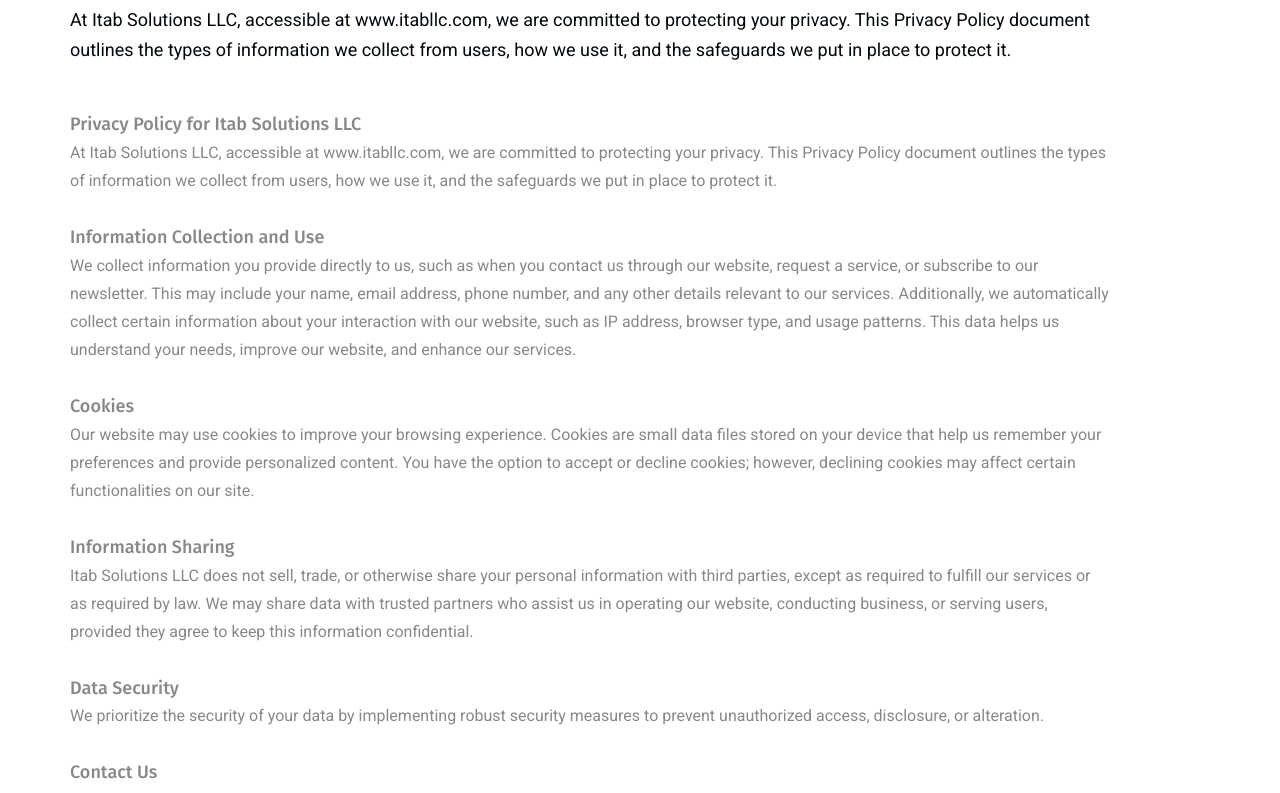
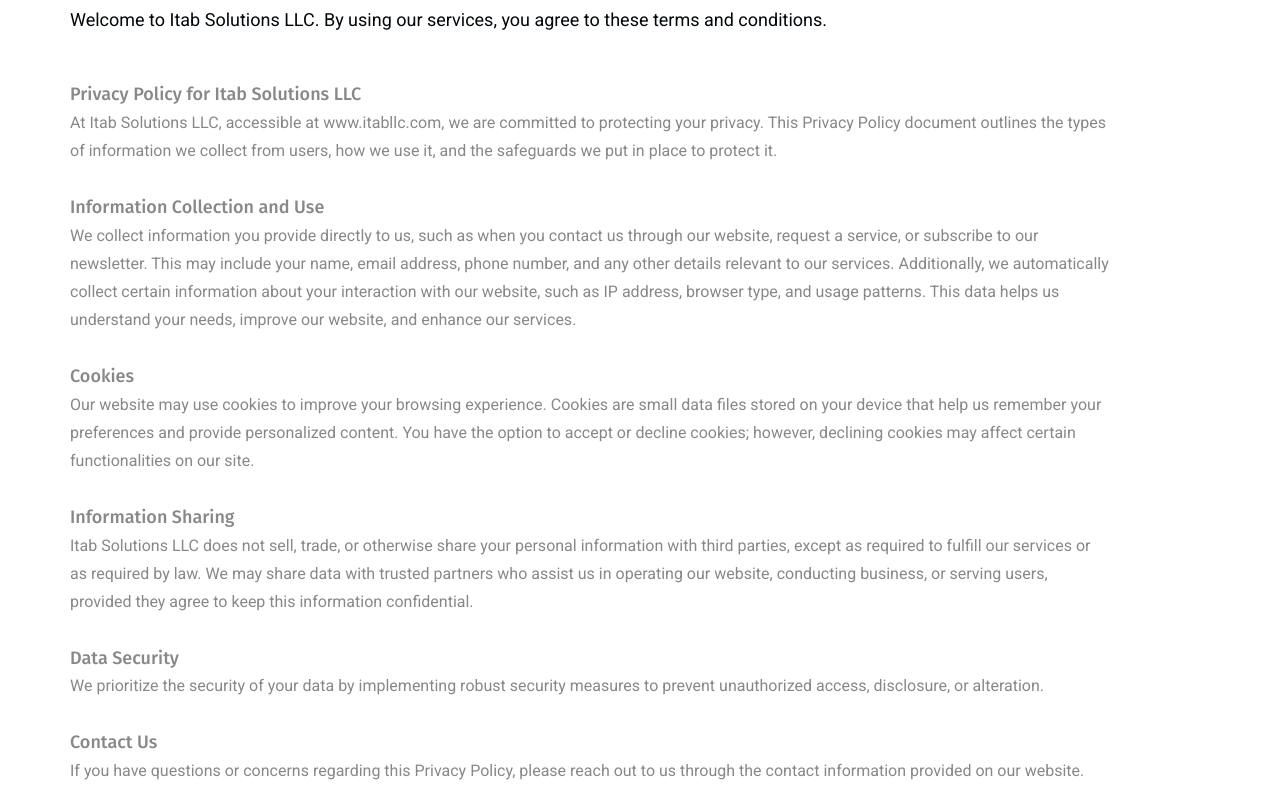
Before and after one commit to Syed2024-1/IT-Firm, a plain HTML site: page terms-and-condition.html in a window 1280 px wide. Shown: the part 667-1460 px from the top of the page. Drawn offline with Linux system fonts and the light colour scheme.

Commit message:
Update terms-and-condition.html

```diff
--- a/terms-and-condition.html
+++ b/terms-and-condition.html
@@ -219,11 +219,7 @@
 						<div class="about-one_content-inner">
 							<div class="sec-title">
 								<h2 class="sec-title_heading">Terms & Conditions</h2>
-								<div class="sec-title_text">At Itab Solutions LLC, accessible at www.itabllc.com, we are
-									committed to protecting
-									your privacy. This Privacy Policy document outlines the types of information we
-									collect
-									from users, how we use it, and the safeguards we put in place to protect it.</div>
+								<div class="sec-title_text">Welcome to Itab Solutions LLC. By using our services, you agree to these terms and conditions.</div>
 							</div>
 							<!-- Paragraph -->
 
```
